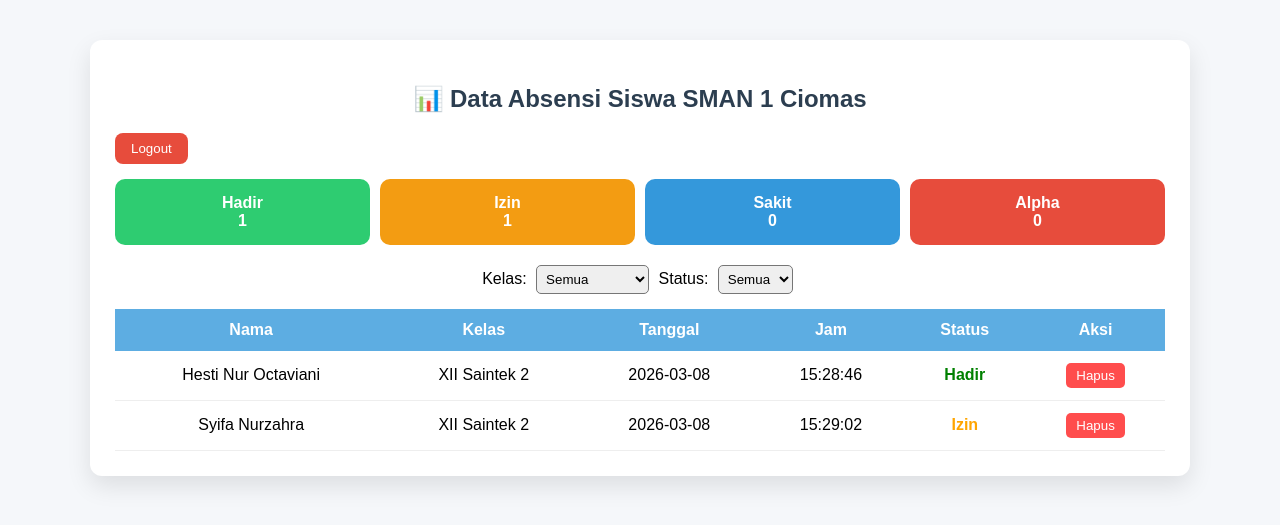
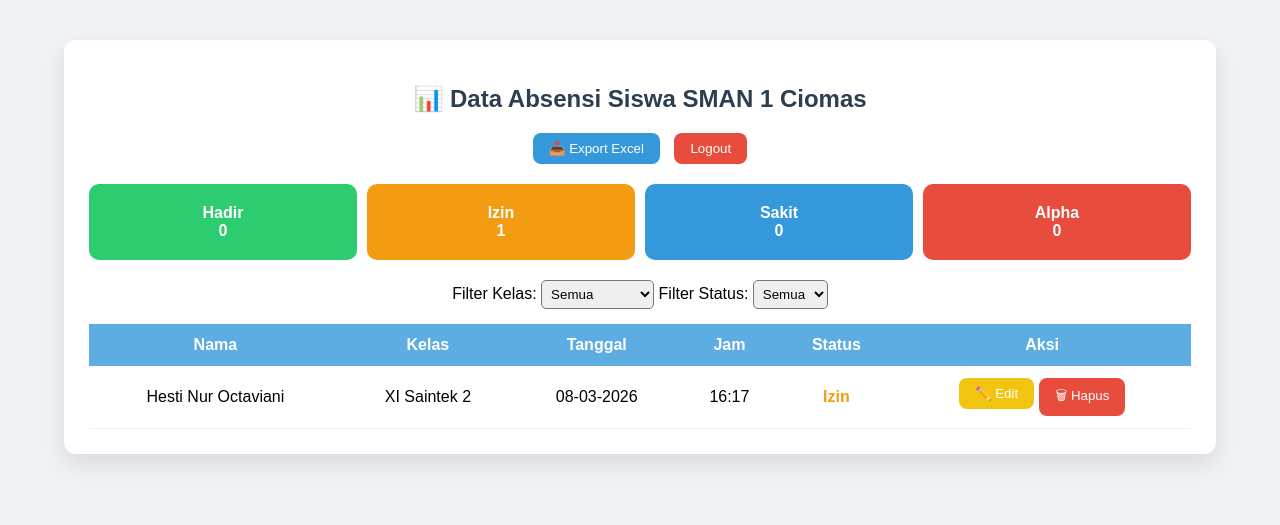
Before and after one commit to hestioctaviani810-star/absensi-sekolah, a Flask app: page /dashboard in a window 1280 px wide. Shown: the top 525 px of the page. Run offline with Flask 3, Linux system fonts and the light colour scheme; data comes from the database, SQL or seed files in the repository; both versions use the stored data as it was after the commit.

Commit message:
upgrade fix

```diff
--- a/app.py
+++ b/app.py
@@ -1,116 +1,162 @@
-from flask import Flask, render_template, request, redirect, url_for, jsonify
+from flask import Flask, render_template, request, redirect, url_for, send_file
+from flask_sqlalchemy import SQLAlchemy
 from datetime import datetime
-import csv
 import os
+import pandas as pd
 
 app = Flask(__name__)
-app.secret_key = "secret123"
+app.secret_key = "smancio_secret"
 
-CSV_FILE = "absensi.csv"
+# ========================
+# DATABASE SETUP
+# ========================
+app.config['SQLALCHEMY_DATABASE_URI'] = 'sqlite:///absensi.db'
+app.config['SQLALCHEMY_TRACK_MODIFICATIONS'] = False
+db = SQLAlchemy(app)
+
+class Absensi(db.Model):
+    id = db.Column(db.Integer, primary_key=True)
+    nama = db.Column(db.String(100))
+    kelas = db.Column(db.String(50))
+    tanggal = db.Column(db.DateTime)
+    jam = db.Column(db.String(10))
+    status = db.Column(db.String(10))
+
+with app.app_context():
+    db.create_all()
+
+# ========================
+# KONSTANT LOGIN
+# ========================
+USERNAME = "smancio admin"
+PASSWORD = "smanciojaya123"
 
 # ========================
 # HALAMAN ABSEN SISWA
 # ========================
-@app.route("/")
+@app.route("/", methods=["GET", "POST"])
 def absen():
+    if request.method == "POST":
+        nama = request.form.get("nama")
+        kelas = request.form.get("kelas")
+        status = request.form.get("status")
+        now = datetime.now()
+        absen_data = Absensi(
+            nama=nama,
+            kelas=kelas,
+            tanggal=now,
+            jam=now.strftime("%H:%M"),
+            status=status
+        )
+        db.session.add(absen_data)
+        db.session.commit()
+        return render_template("berhasil.html")
     return render_template("absen.html")
-
-@app.route("/absen", methods=["POST"])
-def proses_absen():
-    nama = request.form.get("nama")
-    kelas = request.form.get("kelas")
-    status = request.form.get("status")
-
-    tanggal = datetime.now().strftime("%Y-%m-%d")
-    jam = datetime.now().strftime("%H:%M:%S")
-
-    with open(CSV_FILE, "a", newline="") as f:
-        writer = csv.writer(f)
-        writer.writerow([nama, kelas, tanggal, jam, status])
-
-    return render_template("berhasil.html")
-
 
 # ========================
 # LOGIN GURU
 # ========================
-@app.route("/login", methods=["GET", "POST"])
+@app.route("/login", methods=["GET","POST"])
 def login():
     if request.method == "POST":
         username = request.form.get("username")
         password = request.form.get("password")
-        if username == "smancio admin" and password == "smanciojaya123":
+        if username == USERNAME and password == PASSWORD:
             return redirect(url_for("dashboard"))
         else:
             return "Login gagal! Username atau password salah."
     return render_template("login.html")
-
 
 # ========================
 # DASHBOARD GURU
 # ========================
 @app.route("/dashboard")
 def dashboard():
-    kelas_list = [
-        "X-1","X-2","X-3","X-4","X-5","X-6","X-7","X-8","X-9","X-10",
-        "XI Saintek 1","XI Saintek 2","XI Sainkes 1","XI Sainkes 2",
-        "XI Sosek 1","XI Sosek 2","XI Soshum 1","XI Soshum 2","XI Soshum 3",
-        "XII Saintek 1","XII Saintek 2","XII Sainkes 1","XII Sainkes 2",
-        "XII Sosek 1","XII Sosek 2","XII Soshum 1","XII Soshum 2","XII Soshum 3","XII Soshum 4","XII Soshum 5"
-    ]
-    status_list = ["Hadir","Izin","Sakit","Alpha"]
-    return render_template("index.html", kelas_list=kelas_list, status_list=status_list)
+    kelas_filter = request.args.get("kelas", "semua")
+    status_filter = request.args.get("status", "semua")
 
+    query = Absensi.query
+    if kelas_filter != "semua":
+        query = query.filter_by(kelas=kelas_filter)
+    if status_filter != "semua":
+        query = query.filter_by(status=status_filter)
+
+    data = query.order_by(Absensi.tanggal.desc(), Absensi.jam.desc()).all()
+
+    # Statistik
+    hadir = Absensi.query.filter_by(status="Hadir").count()
+    izin = Absensi.query.filter_by(status="Izin").count()
+    sakit = Absensi.query.filter_by(status="Sakit").count()
+    alpha = Absensi.query.filter_by(status="Alpha").count()
+
+    return render_template("index.html", data=data, hadir=hadir, izin=izin, sakit=sakit, alpha=alpha)
 
 # ========================
-# API UNTUK RELOAD DATA + FILTER + STATISTIK
+# DASHBOARD DATA (AJAX)
 # ========================
-@app.route("/api/data")
-def api_data():
-    kelas_filter = request.args.get("kelas", "")
-    status_filter = request.args.get("status", "")
+@app.route("/dashboard-data")
+def dashboard_data():
+    data = Absensi.query.order_by(Absensi.tanggal.desc(), Absensi.jam.desc()).all()
+    rows = ""
+    for siswa in data:
+        rows += f"""
+        <tr>
+        <td>{siswa.nama}</td>
+        <td>{siswa.kelas}</td>
+        <td>{siswa.tanggal.strftime("%d-%m-%Y")}</td>
+        <td>{siswa.jam}</td>
+        <td class="status-{siswa.status.lower()}">{siswa.status}</td>
+        <td class="aksi">
+            <a href='/edit/{siswa.id}'><button class='edit'>✏️ Edit</button></a>
+            <a href='/hapus/{siswa.id}'><button class='hapus'>🗑 Hapus</button></a>
+        </td>
+        </tr>
+        """
+    return rows
 
-    data = []
-    statistik = {"Hadir":0, "Izin":0, "Sakit":0, "Alpha":0}
-
-    if os.path.exists(CSV_FILE):
-        with open(CSV_FILE, "r") as f:
-            reader = csv.reader(f)
-            for row in reader:
-                if len(row) == 5:
-                    nama, kelas, tanggal, jam, status = row
-                    if (kelas_filter == "" or kelas_filter == kelas) and \
-                       (status_filter == "" or status_filter == status):
-                        data.append({
-                            "nama": nama,
-                            "kelas": kelas,
-                            "tanggal": tanggal,
-                            "jam": jam,
-                            "status": status
-                        })
-                        if status in statistik:
-                            statistik[status] += 1
-
-    return jsonify({"data":data, "statistik":statistik})
-
+# ========================
+# EDIT DATA
+# ========================
+@app.route("/edit/<int:id>", methods=["GET","POST"])
+def edit(id):
+    absen = Absensi.query.get_or_404(id)
+    if request.method == "POST":
+        absen.nama = request.form.get("nama")
+        absen.kelas = request.form.get("kelas")
+        absen.status = request.form.get("status")
+        db.session.commit()
+        return redirect(url_for("dashboard"))
+    return render_template("edit.html", absen=absen)
 
 # ========================
 # HAPUS DATA
 # ========================
-@app.route("/hapus/<nama>/<kelas>/<tanggal>/<jam>")
-def hapus(nama, kelas, tanggal, jam):
-    rows = []
-    if os.path.exists(CSV_FILE):
-        with open(CSV_FILE, "r") as f:
-            reader = csv.reader(f)
-            for row in reader:
-                if row != [nama, kelas, tanggal, jam, row[4]]:
-                    rows.append(row)
-        with open(CSV_FILE, "w", newline="") as f:
-            writer = csv.writer(f)
-            writer.writerows(rows)
+@app.route("/hapus/<int:id>")
+def hapus(id):
+    absen = Absensi.query.get_or_404(id)
+    db.session.delete(absen)
+    db.session.commit()
     return redirect(url_for("dashboard"))
 
+# ========================
+# EXPORT EXCEL
+# ========================
+@app.route("/export")
+def export():
+    data = Absensi.query.all()
+    df = pd.DataFrame([{
+        "Nama": x.nama,
+        "Kelas": x.kelas,
+        "Tanggal": x.tanggal.strftime("%d-%m-%Y"),
+        "Jam": x.jam,
+        "Status": x.status
+    } for x in data])
+    file_path = "absensi_export.xlsx"
+    df.to_excel(file_path, index=False)
+    return send_file(file_path, as_attachment=True)
 
+# ========================
+# JALANKAN SERVER
+# ========================
 if __name__ == "__main__":
     app.run(debug=True)
--- a/templates/index.html
+++ b/templates/index.html
@@ -2,71 +2,184 @@
 <html lang="id">
 <head>
 <meta charset="UTF-8">
-<title>Data Absensi Siswa</title>
+<title>Dashboard Absensi Siswa</title>
+
 <style>
-body{font-family:Arial;background:#f5f7fa;margin:0;padding:0;}
-.container{width:90%;max-width:1100px;margin:40px auto;}
-.card{background:white;padding:25px;border-radius:12px;box-shadow:0 10px 25px rgba(0,0,0,0.1);}
-h2{text-align:center;color:#2c3e50;margin-bottom:20px;}
-button{padding:8px 16px;border:none;border-radius:8px;cursor:pointer;transition:0.2s;}
-button:hover{transform:scale(1.05);}
-.logout{background:#e74c3c;color:white;margin-bottom:15px;}
-.table-container{overflow-x:auto;}
-table{width:100%;border-collapse:collapse;}
-th{background:#5dade2;color:white;padding:12px;}
-td{padding:12px;text-align:center;border-bottom:1px solid #eee;}
-tr:hover{background:#f2f6ff;}
-.status-Hadir{color:green;font-weight:bold;}
-.status-Izin{color:orange;font-weight:bold;}
-.status-Sakit{color:blue;font-weight:bold;}
-.status-Alpha{color:red;font-weight:bold;}
-.aksi button{background:#ff4d4d;color:white;border:none;padding:5px 10px;border-radius:5px;cursor:pointer;}
-.filter{margin-bottom:15px;text-align:center;}
-select{padding:5px;border-radius:5px;margin:0 5px;}
-.stats{display:flex;gap:10px;margin-bottom:20px;flex-wrap:wrap;}
-.stat{flex:1;padding:15px;color:white;border-radius:10px;text-align:center;font-weight:bold;min-width:100px;}
+body{
+    font-family:Arial;
+    background:#f0f2f5;
+    margin:0;
+}
+.container{
+    width:90%;
+    max-width:1200px;
+    margin:40px auto;
+}
+.card{
+    background:white;
+    padding:25px;
+    border-radius:12px;
+    box-shadow:0 10px 25px rgba(0,0,0,0.1);
+}
+h2{
+    text-align:center;
+    color:#2c3e50;
+    margin-bottom:20px;
+}
+button{
+    padding:8px 16px;
+    border:none;
+    border-radius:8px;
+    cursor:pointer;
+    transition:0.2s;
+}
+button:hover{
+    transform:scale(1.05);
+}
+.export{
+    background:#3498db;
+    color:white;
+    margin-right:10px;
+}
+.logout{
+    background:#e74c3c;
+    color:white;
+}
+.edit{
+    background:#f1c40f;
+    color:white;
+}
+.edit:hover{
+    background:#d4ac0d;
+}
+.hapus{
+    background:#e74c3c;
+    color:white;
+}
+.hapus:hover{
+    background:#c0392b;
+}
+.top{
+    text-align:center;
+    margin-bottom:20px;
+}
+.stats{
+    display:flex;
+    gap:10px;
+    margin-bottom:20px;
+    flex-wrap:wrap;
+}
+.stat{
+    flex:1;
+    padding:20px;
+    color:white;
+    border-radius:10px;
+    text-align:center;
+    font-weight:bold;
+    min-width:120px;
+}
 .hadir{background:#2ecc71;}
 .izin{background:#f39c12;}
 .sakit{background:#3498db;}
 .alpha{background:#e74c3c;}
+.table-container{
+    overflow-x:auto;
+}
+table{
+    width:100%;
+    border-collapse:collapse;
+}
+th{
+    background:#5dade2;
+    color:white;
+    padding:12px;
+}
+td{
+    padding:12px;
+    text-align:center;
+    border-bottom:1px solid #eee;
+}
+tr:hover{
+    background:#f2f6ff;
+}
+.status-hadir{color:#2ecc71;font-weight:bold;}
+.status-izin{color:#f39c12;font-weight:bold;}
+.status-sakit{color:#3498db;font-weight:bold;}
+.status-alpha{color:#e74c3c;font-weight:bold;}
+.aksi {
+    display:flex;
+    justify-content:center;
+    gap:5px;
+}
+.filter{
+    text-align:center;
+    margin-bottom:15px;
+}
+select{
+    padding:5px;
+    border-radius:5px;
+}
 </style>
+
+<!-- JQUERY & AJAX untuk realtime tabel -->
+<script src="https://code.jquery.com/jquery-3.6.0.min.js"></script>
+<script>
+function loadData() {
+    $.get("/dashboard-data", function(data) {
+        $("#tabel-body").html(data);
+    });
+}
+
+$(document).ready(function(){
+    loadData(); // load pertama
+    setInterval(loadData, 2000); // update setiap 2 detik
+});
+</script>
+
 </head>
 <body>
+
 <div class="container">
 <div class="card">
 <h2>📊 Data Absensi Siswa SMAN 1 Ciomas</h2>
+
+<div class="top">
+<a href="/export"><button class="export">📥 Export Excel</button></a>
 <a href="/logout"><button class="logout">Logout</button></a>
-
-<!-- STATISTIK -->
-<div class="stats">
-<div class="stat hadir">Hadir<br><span id="stat-hadir">0</span></div>
-<div class="stat izin">Izin<br><span id="stat-izin">0</span></div>
-<div class="stat sakit">Sakit<br><span id="stat-sakit">0</span></div>
-<div class="stat alpha">Alpha<br><span id="stat-alpha">0</span></div>
 </div>
 
-<!-- FILTER -->
-<div class="filter">
-Kelas:
-<select id="filter-kelas">
-<option value="">Semua</option>
-{% for kelas in kelas_list %}
-<option value="{{ kelas }}">{{ kelas }}</option>
-{% endfor %}
+<div class="stats">
+<div class="stat hadir">Hadir<br>{{ hadir }}</div>
+<div class="stat izin">Izin<br>{{ izin }}</div>
+<div class="stat sakit">Sakit<br>{{ sakit }}</div>
+<div class="stat alpha">Alpha<br>{{ alpha }}</div>
+</div>
+
+<form method="GET" class="filter">
+Filter Kelas:
+<select name="kelas" onchange="this.form.submit()">
+<option value="semua">Semua</option>
+<option>X-1</option><option>X-2</option><option>X-3</option><option>X-4</option><option>X-5</option>
+<option>X-6</option><option>X-7</option><option>X-8</option><option>X-9</option><option>X-10</option>
+<option>XI Saintek 1</option><option>XI Saintek 2</option><option>XI Sainkes 1</option><option>XI Sainkes 2</option>
+<option>XI Sosek 1</option><option>XI Sosek 2</option><option>XI Soshum 1</option><option>XI Soshum 2</option><option>XI Soshum 3</option>
+<option>XII Saintek 1</option><option>XII Saintek 2</option><option>XII Sainkes 1</option><option>XII Sainkes 2</option>
+<option>XII Sosek 1</option><option>XII Sosek 2</option><option>XII Soshum 1</option><option>XII Soshum 2</option>
+<option>XII Soshum 3</option><option>XII Soshum 4</option><option>XII Soshum 5</option>
 </select>
 
-Status:
-<select id="filter-status">
-<option value="">Semua</option>
-{% for status in status_list %}
-<option value="{{ status }}">{{ status }}</option>
-{% endfor %}
+Filter Status:
+<select name="status" onchange="this.form.submit()">
+<option value="semua">Semua</option>
+<option value="Hadir">Hadir</option>
+<option value="Izin">Izin</option>
+<option value="Sakit">Sakit</option>
+<option value="Alpha">Alpha</option>
 </select>
-</div>
+</form>
 
 <div class="table-container">
-<table id="tabel-absensi">
-<thead>
+<table>
 <tr>
 <th>Nama</th>
 <th>Kelas</th>
@@ -75,61 +188,26 @@ Status:
 <th>Status</th>
 <th>Aksi</th>
 </tr>
-</thead>
-<tbody></tbody>
+<tbody id="tabel-body">
+{% for siswa in data %}
+<tr>
+<td>{{ siswa.nama }}</td>
+<td>{{ siswa.kelas }}</td>
+<td>{{ siswa.tanggal.strftime("%d-%m-%Y") }}</td>
+<td>{{ siswa.jam }}</td>
+<td class="status-{{ siswa.status|lower }}">{{ siswa.status }}</td>
+<td class="aksi">
+<a href="/edit/{{ siswa.id }}"><button class="edit">✏️ Edit</button></a>
+<a href="/hapus/{{ siswa.id }}"><button class="hapus">🗑 Hapus</button></a>
+</td>
+</tr>
+{% endfor %}
+</tbody>
 </table>
 </div>
 
 </div>
 </div>
 
-<script>
-const filterKelas = document.getElementById("filter-kelas");
-const filterStatus = document.getElementById("filter-status");
-
-function ambilData(){
-    const kelas = filterKelas.value;
-    const status = filterStatus.value;
-
-    fetch(`/api/data?kelas=${encodeURIComponent(kelas)}&status=${encodeURIComponent(status)}`)
-    .then(res => res.json())
-    .then(resp => {
-        const data = resp.data;
-        const statistik = resp.statistik;
-
-        // update statistik
-        document.getElementById("stat-hadir").textContent = statistik.Hadir;
-        document.getElementById("stat-izin").textContent = statistik.Izin;
-        document.getElementById("stat-sakit").textContent = statistik.Sakit;
-        document.getElementById("stat-alpha").textContent = statistik.Alpha;
-
-        // update tabel
-        const tbody = document.querySelector("#tabel-absensi tbody");
-        tbody.innerHTML = "";
-        data.forEach(d=>{
-            const tr = document.createElement("tr");
-            tr.innerHTML = `
-                <td>${d.nama}</td>
-                <td>${d.kelas}</td>
-                <td>${d.tanggal}</td>
-                <td>${d.jam}</td>
-                <td class="status-${d.status}">${d.status}</td>
-                <td class="aksi">
-                    <form action="/hapus/${d.nama}/${d.kelas}/${d.tanggal}/${d.jam}" method="get">
-                    <button type="submit">Hapus</button>
-                    </form>
-                </td>
-            `;
-            tbody.appendChild(tr);
-        });
-    });
-}
-
-setInterval(ambilData,3000);
-filterKelas.addEventListener("change",ambilData);
-filterStatus.addEventListener("change",ambilData);
-ambilData();
-</script>
-
 </body>
 </html>
```
Also changed, not shown: templates/edit.html (+129 -25 lines), instance/absensi.db.
